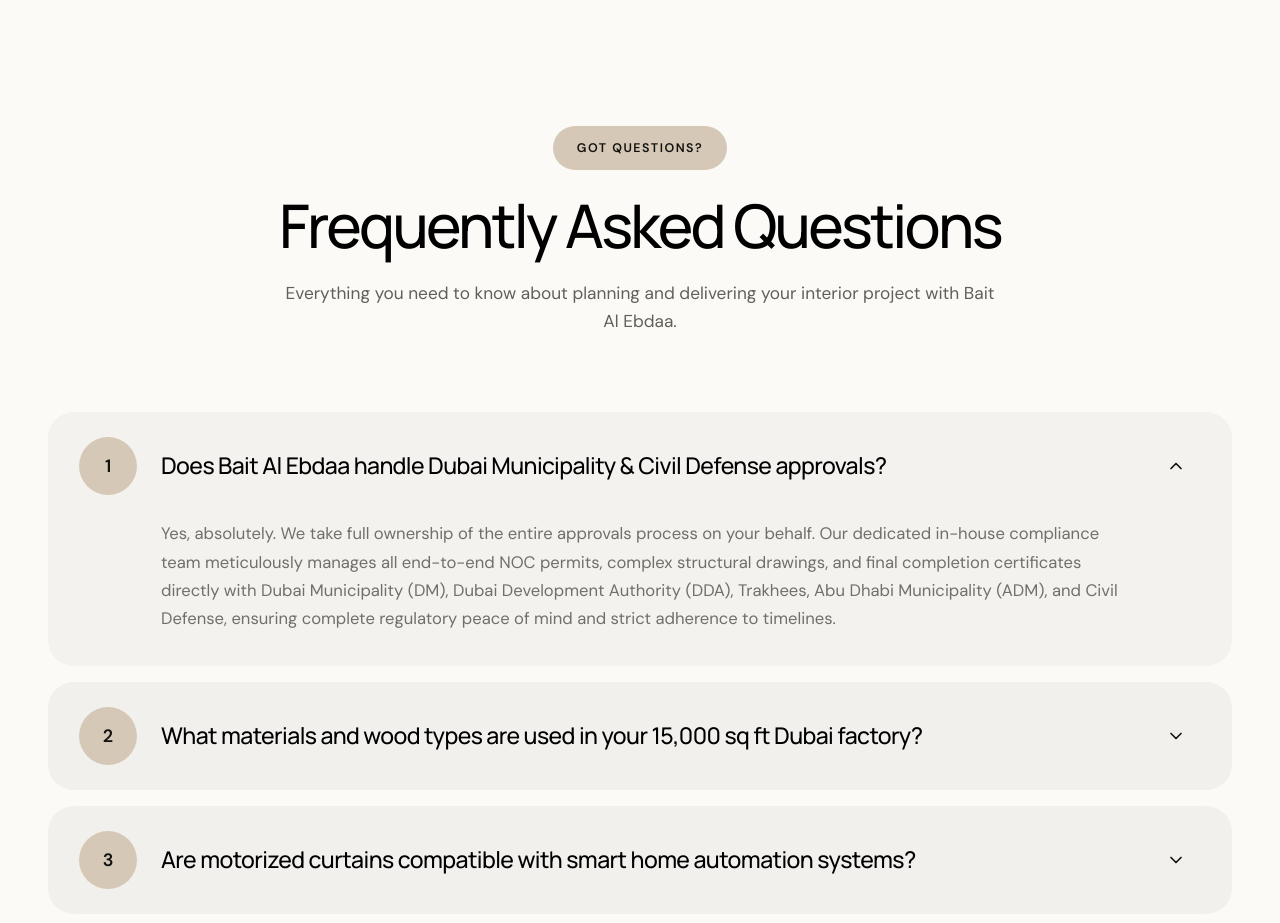
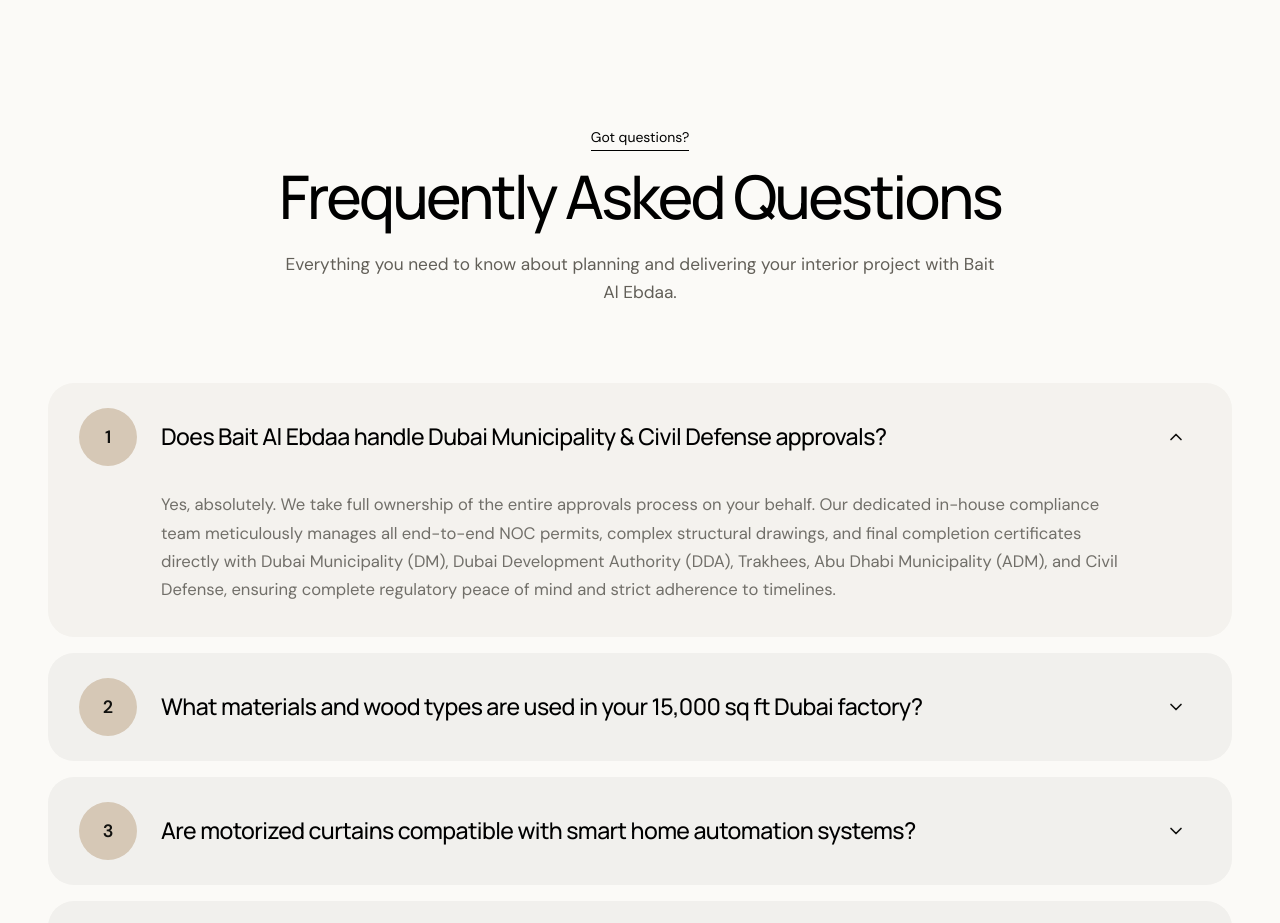
Before and after one commit to asadwaqas-dev21/Bait-Al-Ebdaa, a Next.js app: page /en/our-services in a window 1280 px wide. Shown: the part 2480-3403 px from the top of the page. Built offline with nearby package versions, Linux system fonts and the light colour scheme.

Commit message:
feat: add OurServices page and shared layout components

```diff
--- a/src/OurServices.jsx
+++ b/src/OurServices.jsx
@@ -99,7 +99,10 @@
         <section className="faq-section" aria-labelledby="services-faq-title">
           <div className="shell faq-shell">
             <Reveal className="faq-header" delay={100}>
-              <p className="faq-kicker">{faq.kicker}</p>
+              <div className="offerings-kicker">
+                <span>{faq.kicker}</span>
+                <div className="kicker-underline"></div>
+              </div>
               <h2 id="services-faq-title">{faq.title}</h2>
               <p className="faq-subtitle">{faq.subtitle}</p>
             </Reveal>
--- a/src/components/Shared.jsx
+++ b/src/components/Shared.jsx
@@ -11,17 +11,18 @@
 }
 
 export function Reveal({ as: Tag = "div", className = "", children, delay = 0, ...props }) {
+  const [isVisible, setIsVisible] = useState(false);
   const ref = useRef(null);
   useEffect(() => {
     const element = ref.current;
     if (!element) return;
     const observer = new IntersectionObserver(([entry]) => {
-      if (entry.isIntersecting) { element.classList.add("is-visible"); observer.unobserve(element); }
+      if (entry.isIntersecting) { setIsVisible(true); observer.unobserve(element); }
     }, { threshold: 0.14 });
     observer.observe(element);
     return () => observer.disconnect();
   }, []);
-  return <Tag ref={ref} className={`reveal ${className}`} style={{ "--delay": `${delay}ms` }} {...props}>{children}</Tag>;
+  return <Tag ref={ref} className={`reveal ${className} ${isVisible ? 'is-visible' : ''}`} style={{ "--delay": `${delay}ms` }} {...props}>{children}</Tag>;
 }
 
 export function Header({ menuOpen, setMenuOpen, alwaysSolid = false, useFooterLogo = false, lightTheme = false }) {
```
